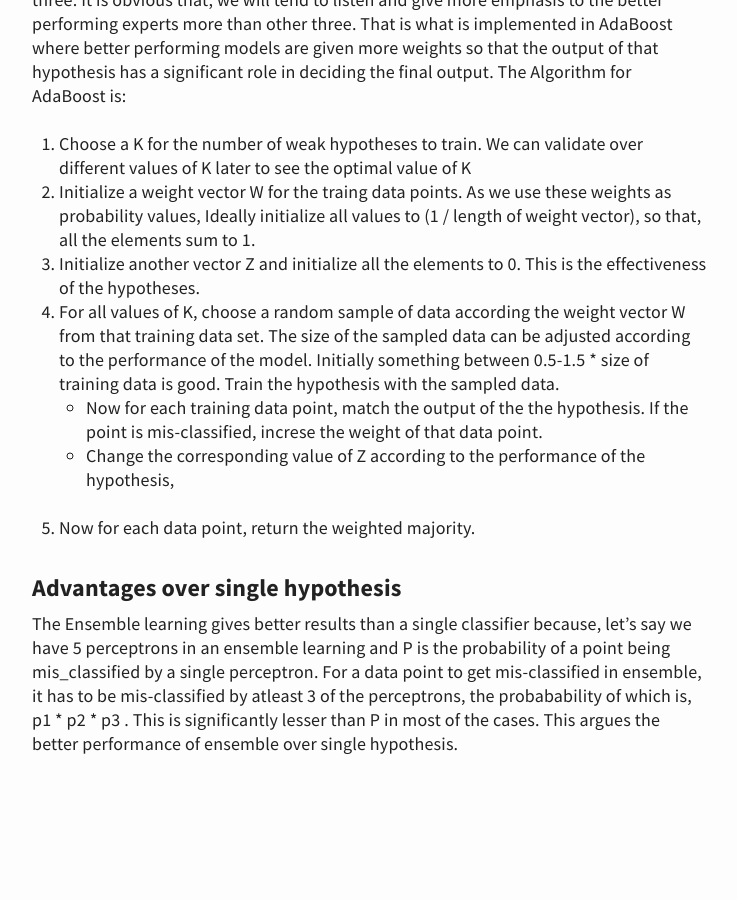
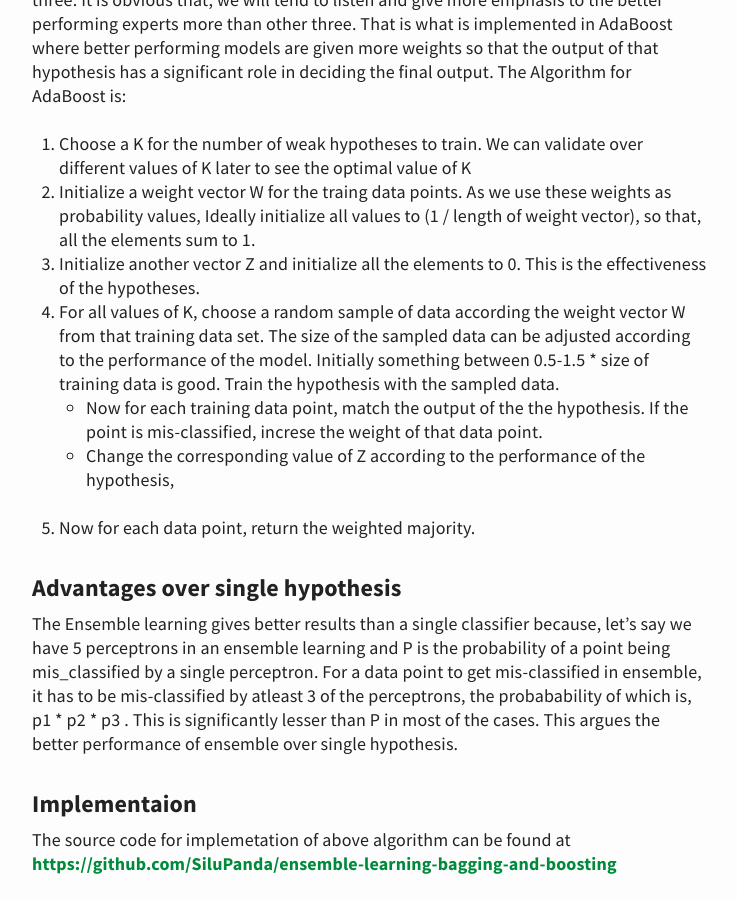
Before and after one commit to SiluPanda/blog, a Jekyll site: the page built from _posts/2018-12-25-ensemble-learning-bagging-and-boosting.md, in a window 1280 px wide and 900 px high, scrolled down 1145 px. Shown: the whole window, without its empty margins (270-1007 px from the left). Built offline with Jekyll 4.4.1, drawn with Linux system fonts in a browser that asks for light colours; before the commit the page ends 1925 px from its top, so only the background shows below that.

Commit message:
Update 2018-12-25-ensemble-learning-bagging-and-boosting.md

```diff
--- a/_posts/2018-12-25-ensemble-learning-bagging-and-boosting.md
+++ b/_posts/2018-12-25-ensemble-learning-bagging-and-boosting.md
@@ -33,3 +33,7 @@ The Algorithm for AdaBoost is:
 ### Advantages over single hypothesis
 
 The Ensemble learning gives better results than a single classifier because, let's say we have 5 perceptrons in an ensemble learning and P is the probability of a point being mis_classified by a single perceptron. For a data point to get mis-classified in ensemble, it has to be mis-classified by atleast 3 of the perceptrons, the probabability of which is, p1 * p2 * p3 . This is significantly lesser than P in most of the cases. This argues the better performance of ensemble over single hypothesis.
+
+### Implementaion
+
+The source code for implemetation of above algorithm can be found at <https://github.com/SiluPanda/ensemble-learning-bagging-and-boosting>
```
